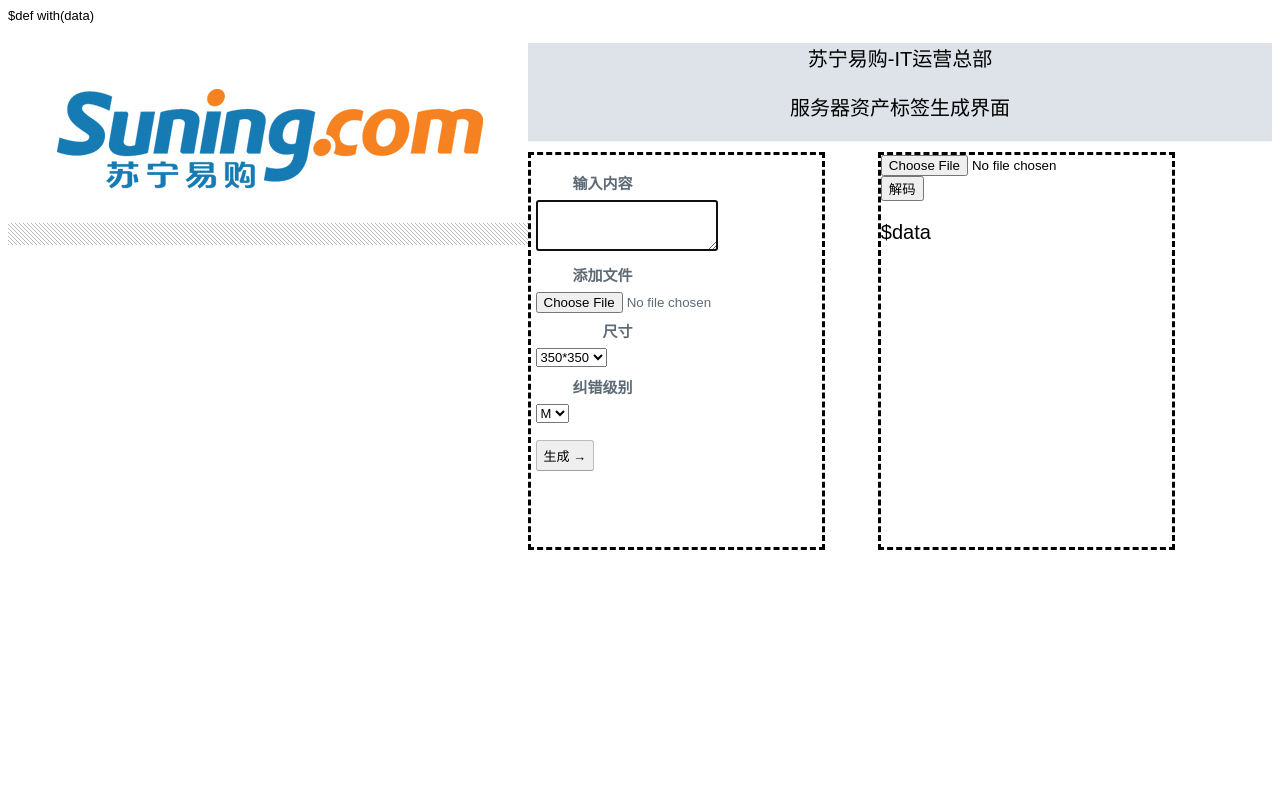
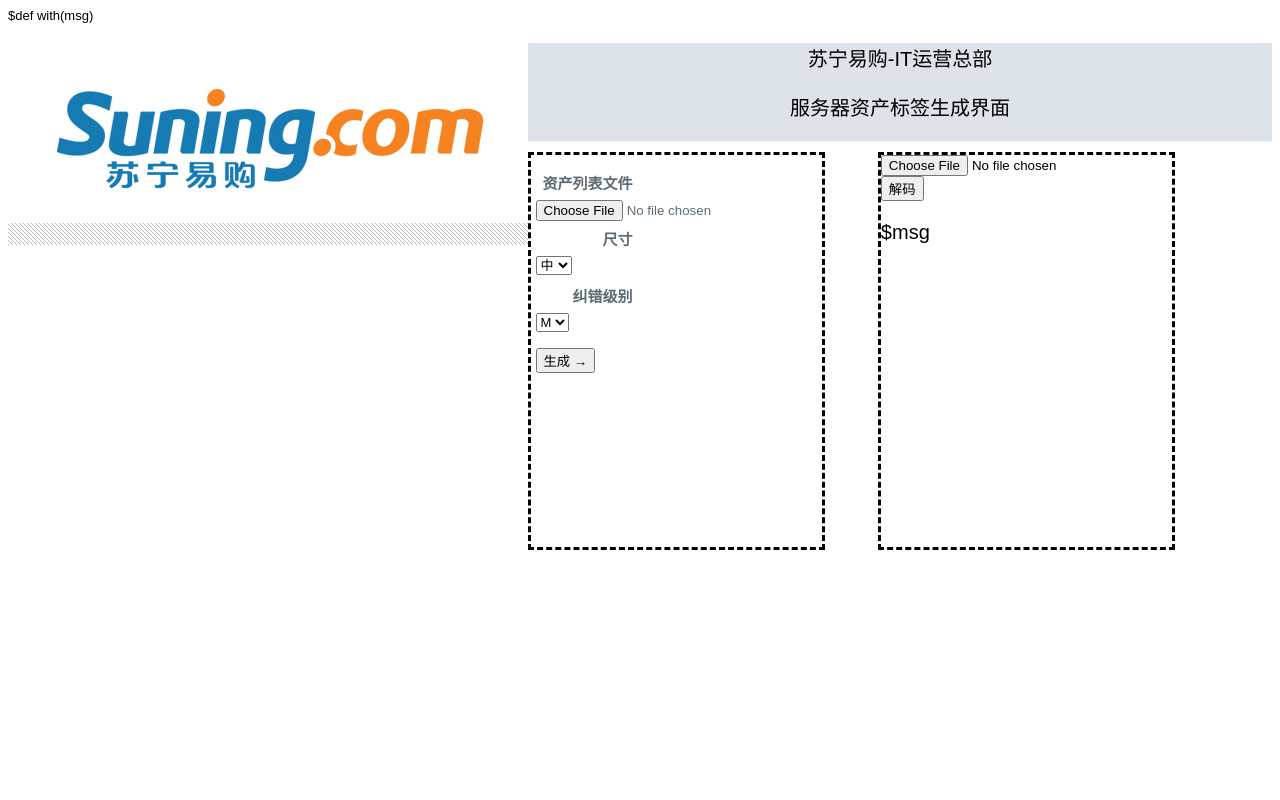
Before and after one commit to singlepig/bishe, a Python web app: template programs/project/templates/index.html in a window 1280 px wide. Run offline with Jinja, Linux system fonts and the light colour scheme; the template is opened without the code that fills it, so the values that code supplies are empty.

Commit message:
1.修改程序为提交资产文件后直接批量生成二维码图片 2.修改favicon文件

```diff
--- a/programs/project/templates/index.html
+++ b/programs/project/templates/index.html
@@ -1,4 +1,4 @@
-$def with(data)
+$def with(msg)
 
 
 <!DOCTYPE html>
@@ -148,26 +148,18 @@ $def with(data)
         <div id="code" >
             <div id="encode" >
                 <form method="post" enctype="multipart/form-data" action="/qr" target="a">
-                <ul class="none">
-                    <li class="first">
-                        <label for="text">输入内容</label>
-                    </li>
-                    <li class="second">
-                        <textarea id="text" name="chl" autofocus="true" rows="3" value=""></textarea>
-                    </li>
-                </ul>
                 <div class="fixed"></div>
                 <ul class="none">
-                  <li class="first">添加文件</li>
+                  <li class="first">资产列表文件</li>
                   <li class="second"><input type="file" name="chl" /></li>
                 </ul>
                 <ul class="none">
                     <li class="first">尺寸</li>
                     <li class="second">
                         <select name="chs" class="listbox">
-                            <option value="120x120">120*120</option>
-                            <option value="230x230">230*230</option>
-                            <option value="350x350" selected="selected">350*350</option>
+                            <option value="120x120">小</option>
+                            <option value="230x230" selected="selected">中</option>
+                            <option value="350x350">大</option>
                         </select>
                     </li>
                 </ul>
@@ -187,7 +179,7 @@ $def with(data)
                 <ul class="none">
                     <li class="first"></li>
                     <li class="second">
-                        <button class="button" type="submit" >生成 → </button>
+                        <input type="submit" value="生成 →" />
                     </li>
                 </ul>
                 </form>
@@ -198,7 +190,7 @@ $def with(data)
                     <br/>
                     <input type="submit" value="解码"/>
                 </form>
-                <p>$data</p>
+                <p>$msg</p>
             </div>
         </div>
     </div>
```
Also changed, not shown: programs/project/main.py (+4 -3 lines), programs/project/static/favicon.ico.
